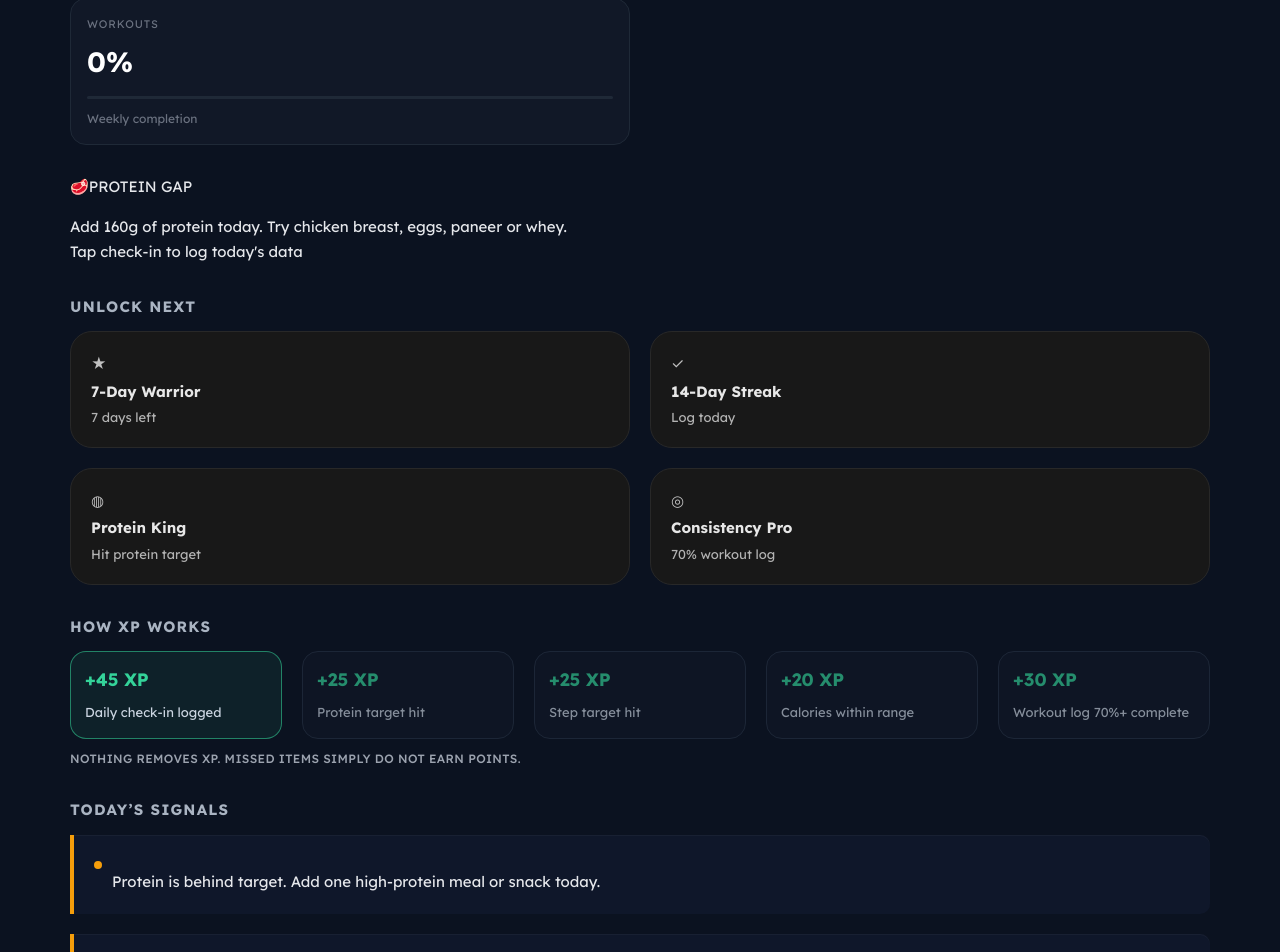
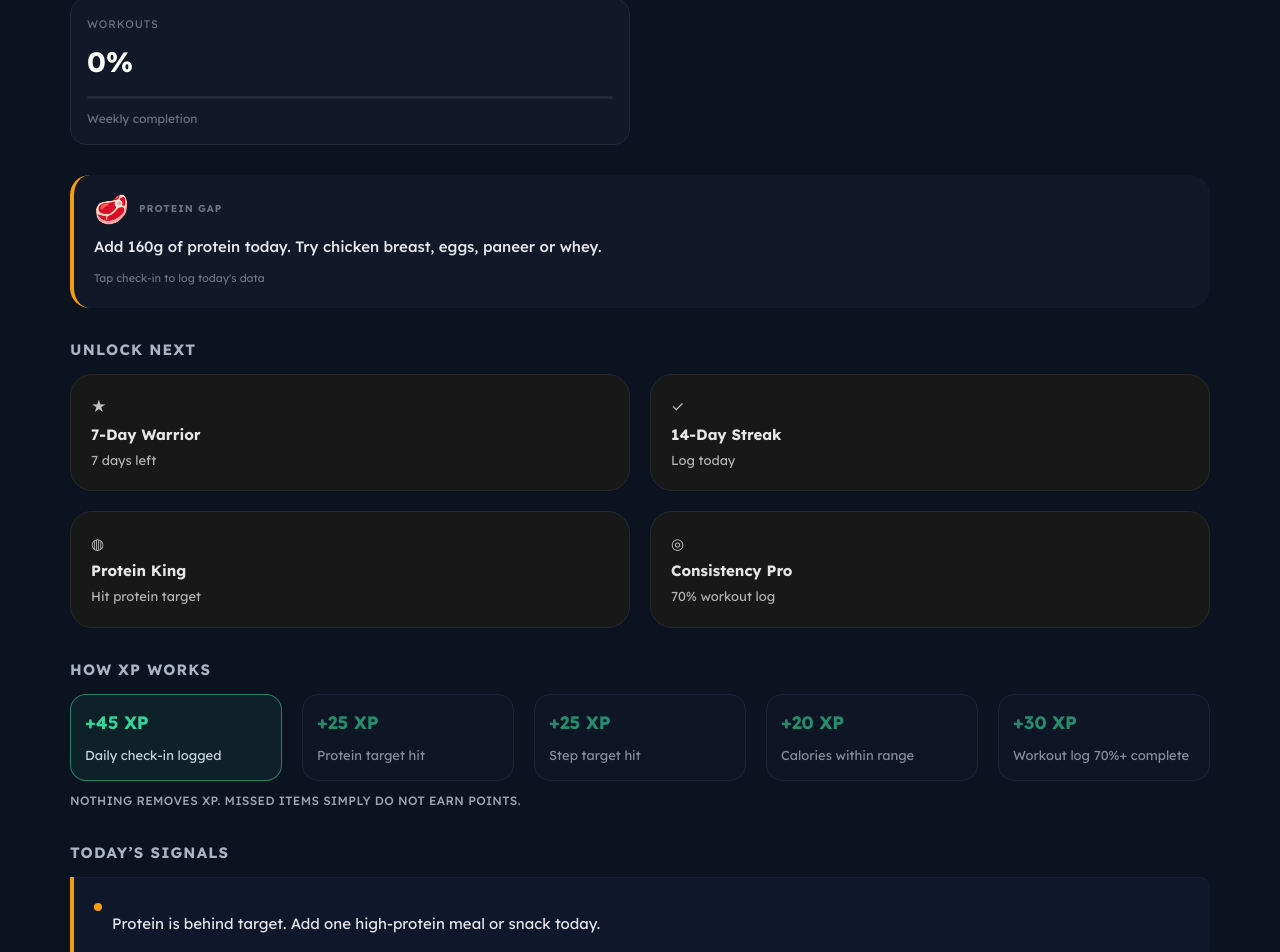
Before and after one commit to ravikiran-personal/betterbefit, a Next.js app: page / in a window 1280 px wide. Shown: the part 1236-2188 px from the top of the page. Built offline with nearby package versions, Linux system fonts and the light colour scheme.

Commit message:
Update globals.css

```diff
--- a/app/globals.css
+++ b/app/globals.css
@@ -2747,3 +2747,45 @@ main,
     -webkit-backdrop-filter: none;
   }
 }
+
+.priority-card {
+  width: 100%;
+  border-radius: 20px;
+  padding: 20px;
+  background: #111827;
+  border-left: 4px solid;
+}
+
+.priority-top {
+  display: flex;
+  align-items: center;
+  gap: 10px;
+}
+
+.priority-icon {
+  font-size: 28px;
+  line-height: 1;
+}
+
+.priority-label {
+  font-size: 10px;
+  text-transform: uppercase;
+  letter-spacing: 1px;
+  color: #6b7280;
+  font-weight: 700;
+}
+
+.priority-action {
+  margin-top: 12px;
+  margin-bottom: 0;
+  font-size: 15px;
+  line-height: 1.6;
+  color: #e5e7eb;
+  font-weight: 500;
+}
+
+.priority-footer {
+  margin-top: 10px;
+  font-size: 11px;
+  color: #6b7280;
+}
```
